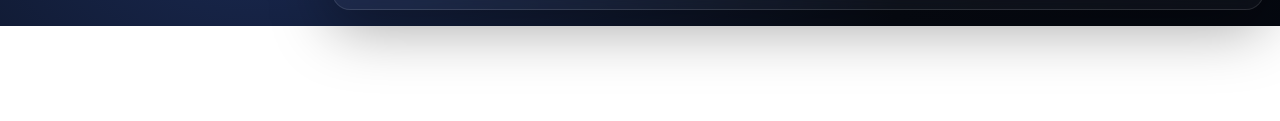
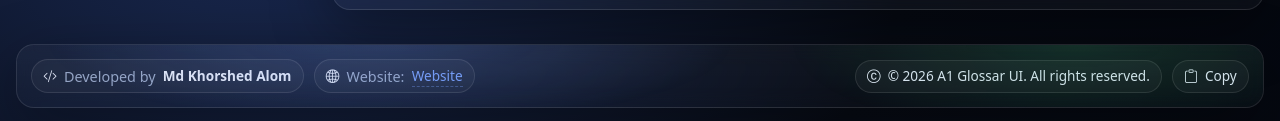
Before and after one commit to khorshed31/NWn_A1_Glossar_Deutsch-Englisch, a plain HTML site: page index.html in a window 1280 px wide. Shown: the part 2430-2551 px from the top of the page. Before the commit the page ends 2456 px from the top, so only its background shows below. Drawn offline with nearby package versions, Linux system fonts and the light colour scheme.

Commit message:
Upload 3

```diff
--- a/index.html
+++ b/index.html
@@ -176,6 +176,69 @@
     }
     .table td, .table th{ padding: .85rem .75rem; }
     .table-responsive{ border-radius: 16px; overflow: hidden; border: 1px solid rgba(255,255,255,.10); }
+
+    /* Developer footer */
+    .dev-footer{
+      margin-top: 18px;
+      border-top: 1px solid rgba(255,255,255,.10);
+      background: linear-gradient(180deg, rgba(255,255,255,.04), rgba(255,255,255,.02));
+      border-radius: 18px;
+      padding: 14px 14px;
+    }
+    .dev-footer .dev-line{
+      display:flex;
+      flex-wrap: wrap;
+      gap: 10px;
+      align-items:center;
+      justify-content: space-between;
+    }
+    .dev-footer .left{
+      display:flex;
+      flex-wrap: wrap;
+      gap: 10px;
+      align-items:center;
+    }
+    .dev-footer .right{
+      display:flex;
+      flex-wrap: wrap;
+      gap: 10px;
+      align-items:center;
+    }
+    .dev-footer .mini{
+      font-size: .9rem;
+      color: rgba(159,176,208,.92);
+    }
+    .dev-footer a{
+      color: rgba(122,162,255,.95);
+      text-decoration: none;
+      border-bottom: 1px dashed rgba(122,162,255,.35);
+    }
+    .dev-footer a:hover{
+      color: rgba(122,162,255,1);
+      border-bottom-color: rgba(122,162,255,.8);
+    }
+    .dev-footer .pill{
+      display:inline-flex;
+      align-items:center;
+      gap:.45rem;
+      border: 1px solid rgba(255,255,255,.10);
+      background: rgba(255,255,255,.04);
+      color: rgba(234,240,255,.95);
+      border-radius: 999px;
+      padding: .32rem .7rem;
+      font-size: .85rem;
+    }
+    .dev-footer .pill-btn{
+      cursor: pointer;
+      user-select:none;
+      transition: transform .05s ease, background .15s ease;
+    }
+    .dev-footer .pill-btn:hover{
+      background: rgba(255,255,255,.06);
+    }
+    .dev-footer .pill-btn:active{
+      transform: scale(.99);
+    }
 
     /* Hide top tabs on mobile (we use bottom nav) */
     @media (max-width: 991.98px){
@@ -721,6 +784,43 @@
     </div><!-- col -->
   </div><!-- row -->
 </div><!-- container -->
+
+<footer class="container-fluid px-3 pb-3">
+  <div class="dev-footer glass top-glow">
+    <div class="dev-line">
+      <div class="left">
+        <span class="pill">
+          <i class="bi bi-code-slash"></i>
+          <span class="mini">Developed by</span>
+          <b id="devName">Md Khorshed Alom</b>
+        </span>
+
+        <span class="pill">
+          <i class="bi bi-globe2"></i>
+          <span class="mini">Website:</span>
+          <a id="devSite" href="https://khorshed31.github.io/about-me/" target="_blank" rel="noopener">Website</a>
+        </span>
+      </div>
+
+      <div class="right">
+        <span class="pill">
+          <i class="bi bi-c-circle"></i>
+          <span id="copyLine">© <span id="copyYear"></span> A1 Glossar UI. All rights reserved.</span>
+        </span>
+
+        <span class="pill pill-btn" id="copyDevInfo" title="Copy developer info">
+          <i class="bi bi-clipboard"></i>
+          Copy
+        </span>
+      </div>
+    </div>
+
+    <!-- <div class="mt-2 mini">
+      This page uses browser SpeechSynthesis for pronunciation and stores favorites/known words locally in your browser.
+    </div> -->
+  </div>
+</footer>
+
 
 <!-- DETAILS MODAL -->
 <div class="modal fade" id="detailsModal" tabindex="-1" aria-hidden="true">
@@ -953,7 +1053,7 @@
 /* =========================
    CONFIG
 ========================= */
-const DATA_URL = './NWn_A1_Glossar_Deutsch-Englisch_grouped_FIXED.json';
+const DATA_URL = './NWn_A1_Glossar_Deutsch-Englisch_grouped_FIXED_FINAL.json';
 
 /* =========================
    KEYS (localStorage)
@@ -2182,6 +2282,31 @@ async function init(){
   }
 }
 init();
+
+// --- Footer: year + copy developer info ---
+(function footerInit(){
+  const y = new Date().getFullYear();
+  const yearEl = document.getElementById('copyYear');
+  if(yearEl) yearEl.textContent = y;
+
+  const btn = document.getElementById('copyDevInfo');
+  if(btn){
+    btn.onclick = async ()=>{
+      const devName = (document.getElementById('devName')?.textContent || '').trim();
+      const devEmail = (document.getElementById('devEmail')?.textContent || '').trim();
+      const devSite = (document.getElementById('devSite')?.textContent || '').trim();
+
+      const text = `Developer: ${devName}\nEmail: ${devEmail}\nWebsite: ${devSite}\n© ${y} A1 Glossar UI. All rights reserved.`;
+      try{
+        await navigator.clipboard.writeText(text);
+        toast('Copied developer info!');
+      }catch(e){
+        toast('Copy failed (browser blocked).');
+      }
+    };
+  }
+})();
+
 </script>
 
 <!-- MOBILE BOTTOM NAV -->
```
